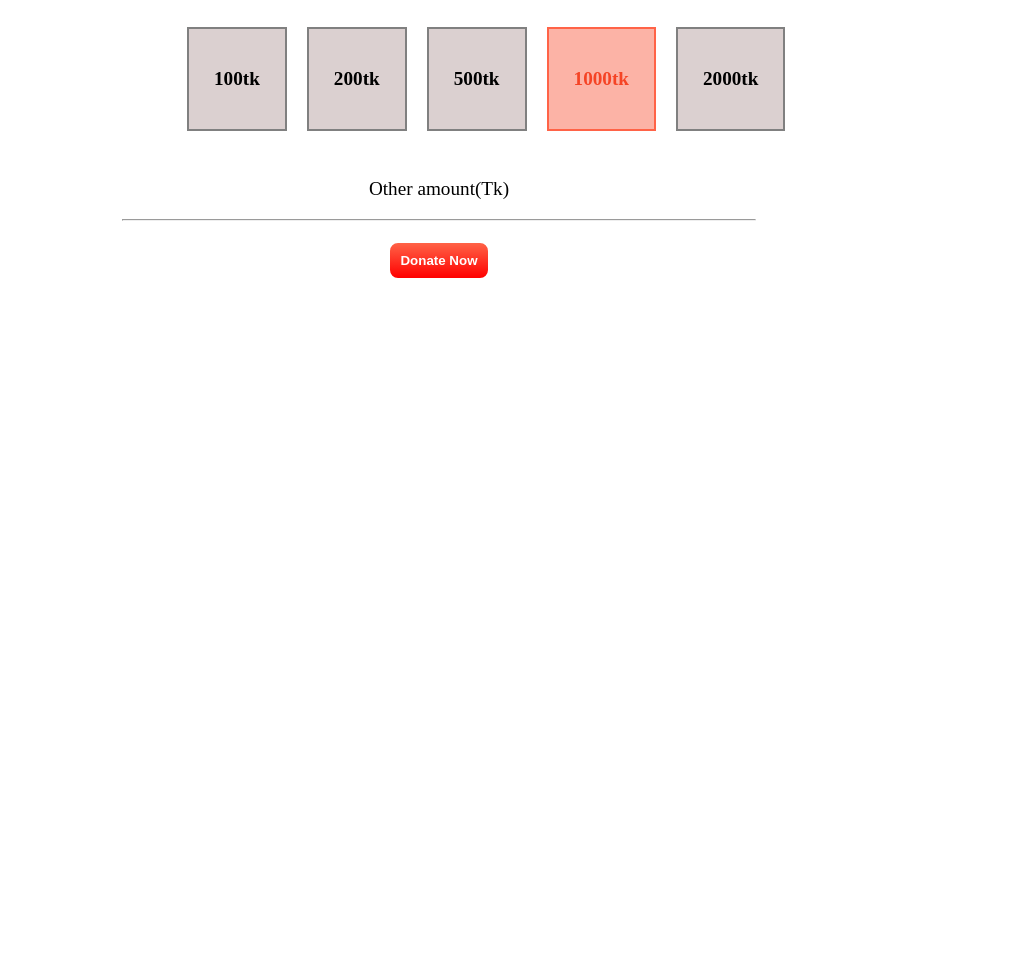
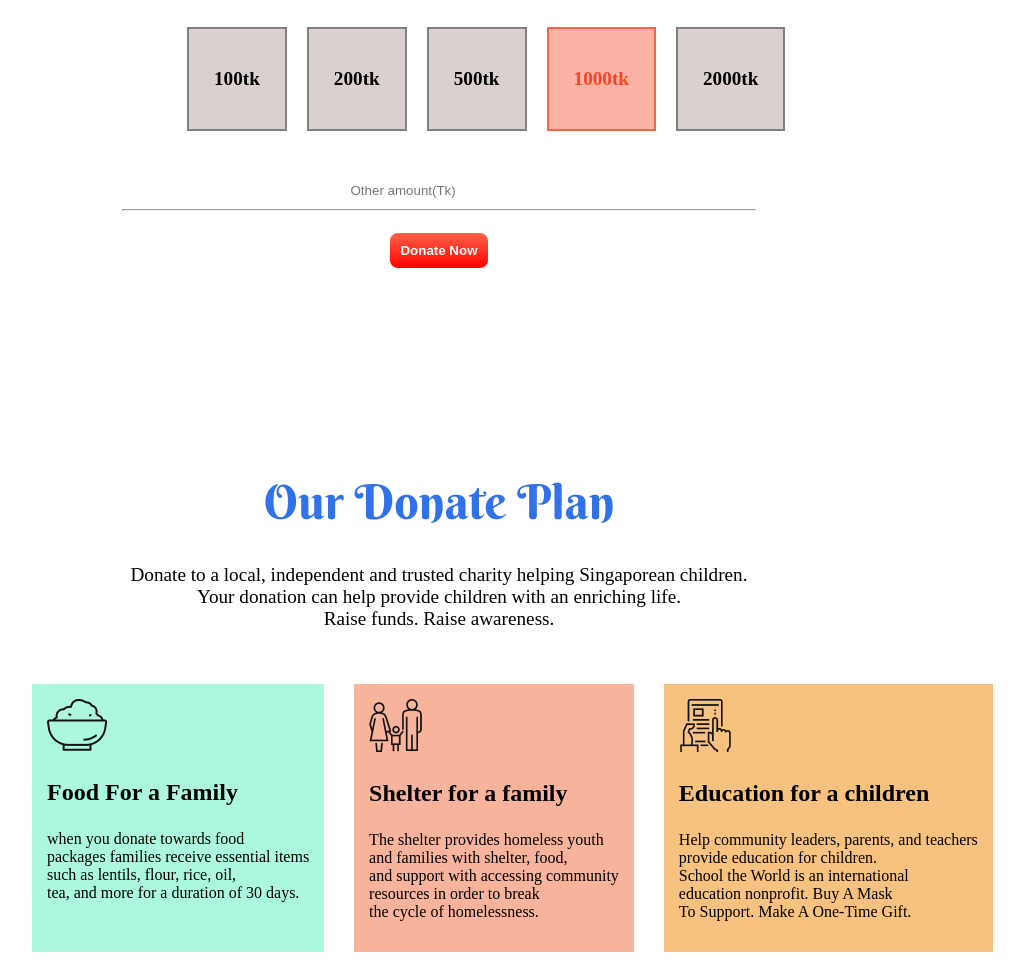
Before and after one commit to sakilaka/Donate-today, a plain HTML site: page index.html in a window 1280 px wide. Shown: the part 1008-1983 px from the top of the page, without its empty margins (201-1225 px from the left). Before the commit the page ends 1307 px from the top, so only its background shows below. Drawn offline with Linux system fonts and the light colour scheme.

Commit message:
donate plan added

```diff
--- a/index.html
+++ b/index.html
@@ -40,13 +40,33 @@
         </div>
          <br>
 
-        <p>Other amount(Tk)</p>
+        <p> <input type="text" placeholder="Other amount(Tk)"></p>
         <hr>
         <p><button class="Button-style">Donate Now</button></p>
 
+        </div>
+        <div class="plan-heading">
+            <h1>Our Donate Plan</h1>
+            <p>Donate to a local, independent and trusted charity helping Singaporean children.<br> Your donation can help provide children with an enriching life. <br> Raise funds. Raise awareness.</p>
+        </div>
+        <div class="donate-plan">
 
+            <div class="food">
+                <img src="images/food.png" alt="">
+                <h3>Food For a Family</h3>
+                <p>WHEN YOU DONATE TOWARDS FOOD <br> PACKAGES FAMILIES RECEIVE ESSENTIAL ITEMS <br> SUCH AS LENTILS, FLOUR, RICE, OIL, <br> TEA, AND MORE FOR A DURATION OF 30 DAYS.</p>
+            </div>
+            <div class="shelter">
+                <img src="images/shelter.png" alt="">
+                <h3>Shelter for a family</h3>
+                <p>The shelter provides homeless youth <br> and families with shelter, food,<br>  and support with accessing community <br> resources in order to break <br> the cycle of homelessness.</p>
+            </div>
+            <div class="education">
+                <img src="images/Frame-1.png" alt="">
+                <h3>Education for a children</h3>
+                <p>Help community leaders, parents, and teachers <br> provide education for children. <br> School the World is an international <br> education nonprofit. Buy A Mask <br> To Support. Make A One-Time Gift.</p>
+            </div>
+         </div>
 
-
-    </div>
 </body>
 </html>
--- a/style.css
+++ b/style.css
@@ -10,7 +10,7 @@ body{
     background-size: 100%;
     opacity: 1.9;
 }
-h1{
+.header-part h1{
     font-family: 'Acme', sans-serif;
     font-family: 'Berkshire Swash', cursive;
     text-align: center;
@@ -28,6 +28,7 @@ h2{
 }
 hr{
     width: 50%;
+    margin-top: -10px;
 }
 .header-part p{
     text-align: center;
@@ -104,3 +105,54 @@ hr{
     background-color: rgb(219, 208, 208);
     font-weight: bold;
 }
+p input{
+    border: none;
+
+}
+.plan-heading h1{
+    font-family: 'Acme', sans-serif;
+    font-family: 'Berkshire Swash', cursive;
+    text-align: center;
+    font-size: 3rem;
+    font-weight: 500;
+    padding-top: 170px;
+    color:rgb(50, 114, 233);
+
+}
+.plan-heading p{
+    text-align: center;
+    font-size: 1.2rem;
+    color:black;
+    font-weight: 500;
+}
+h3{
+    font-size: 24px;
+}
+.food p{
+    font-size: 1rem;
+    text-transform: lowercase;
+
+}
+.shelter p{
+    font-size: 1rem;
+}
+.donate-plan{
+    display: flex;
+    padding-left: 210px ;
+    padding-top: 20px;
+}
+.food{
+    background-color: rgb(172, 248, 223);
+    padding: 15px;
+    margin: 15px;
+}
+.shelter{
+    background-color: rgb(247, 179, 155);
+    padding: 15px;
+    margin: 15px;
+}
+.education{
+    background-color: rgb(247, 193, 127);
+    padding: 15px;
+    margin: 15px;
+}
```
Also changed, not shown: images/Frame-1.png (added), images/food.png (added), images/shelter.png (added).
